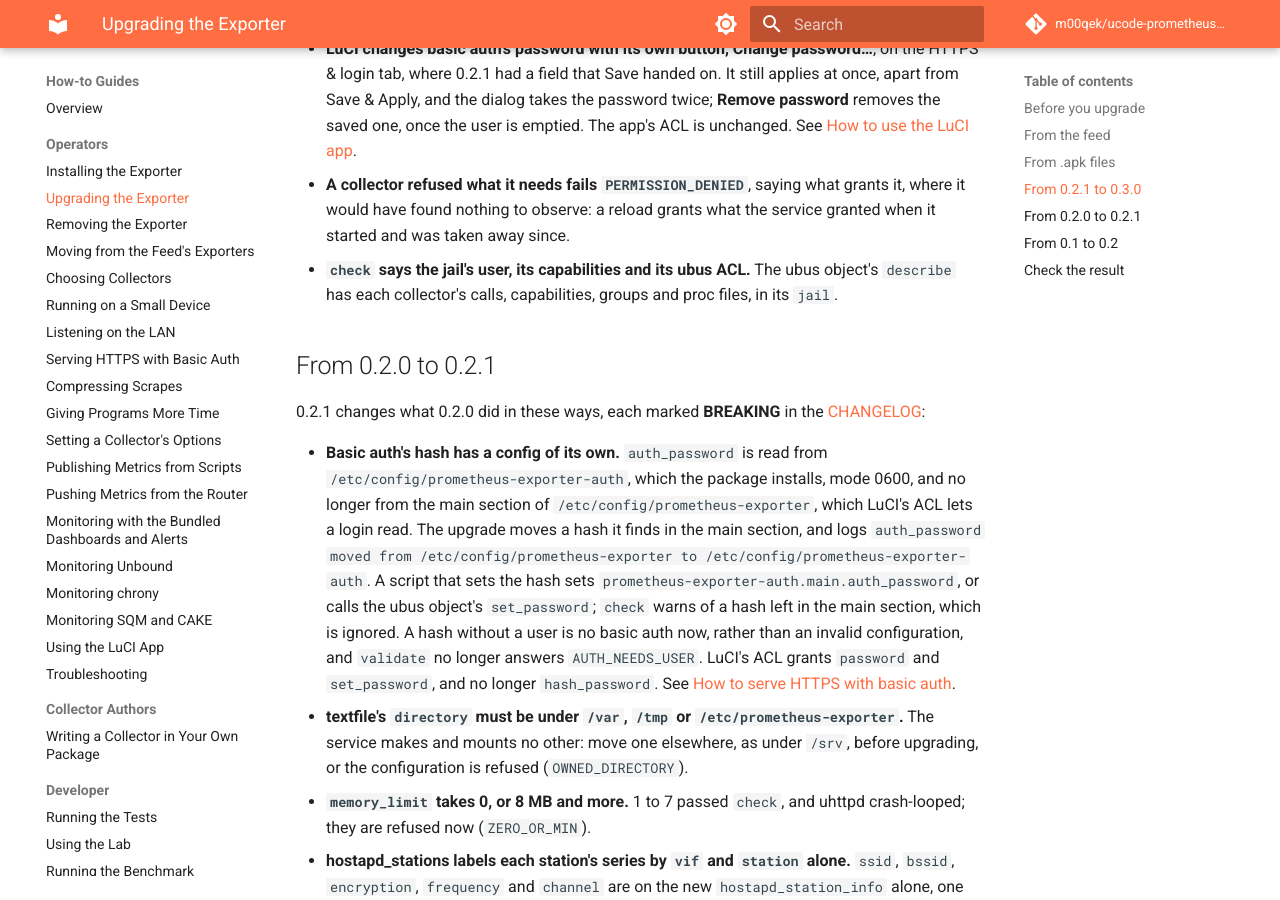
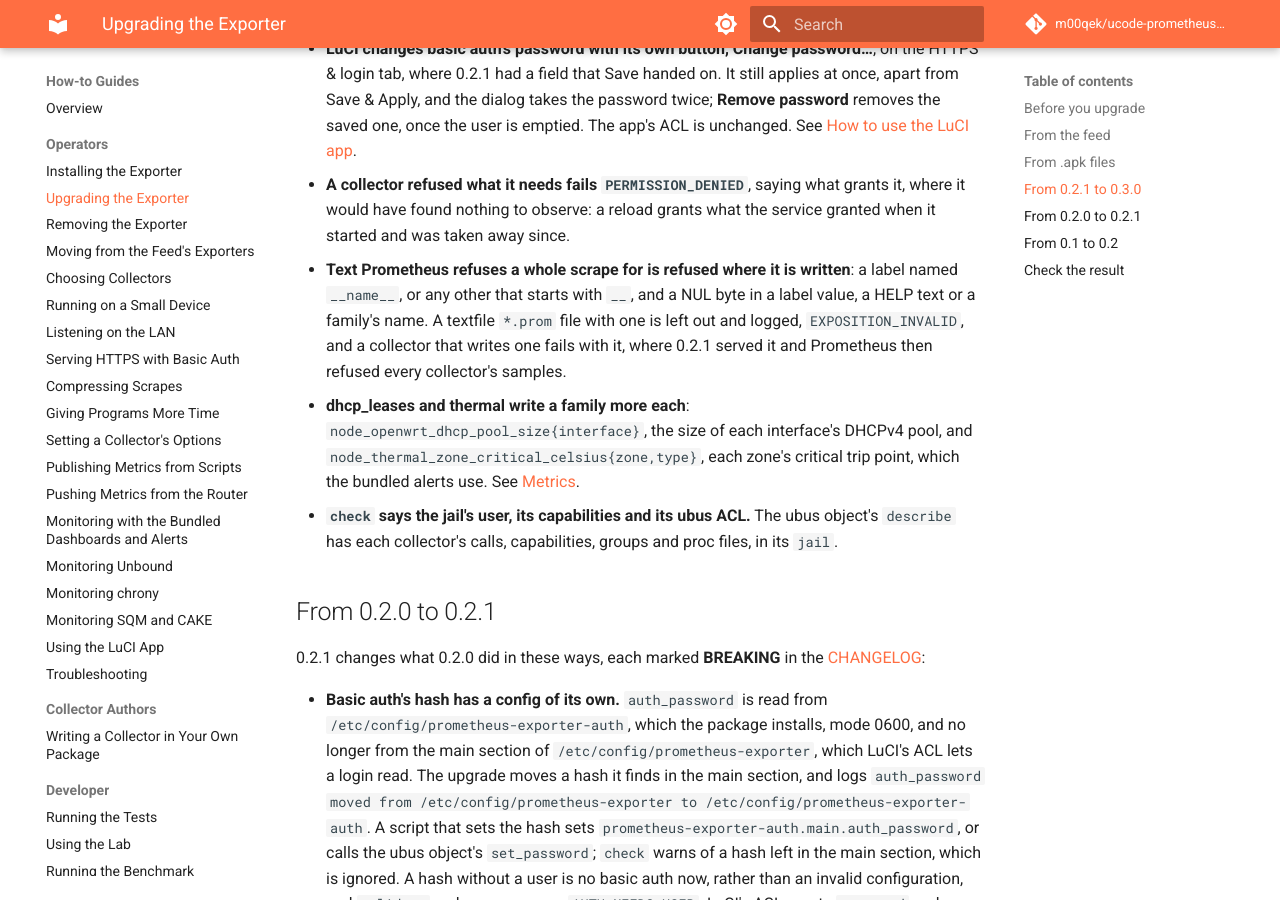
Before and after one commit to m00qek/ucode-prometheus-exporter, an MkDocs documentation site: the page built from docs/how-to/upgrade.md, in a window 1280 px wide and 900 px high, scrolled down 3641 px. Built offline with MkDocs 1.6.1 and Material for MkDocs 9.7.7, drawn with Linux system fonts in a browser that asks for light colours; comment, search, counter and statistics services are not loaded.

Commit message:
Say in the upgrade guide what 0.3.0 refuses that 0.2.1 served, and the two new families
A label named __name__ or __*, and a NUL byte, are refused where they are
written, a *.prom file with one left out, where 0.2.1 served it and
Prometheus refused the whole scrape; dhcp_leases and thermal write
node_openwrt_dhcp_pool_size and node_thermal_zone_critical_celsius.

```diff
--- a/docs/how-to/upgrade.md
+++ b/docs/how-to/upgrade.md
@@ -76,6 +76,8 @@
 - **Two new collectors, each a package of its own, installed by no group**: `pressure`, pressure stall information, which needs a kernel with `CONFIG_PSI` (OpenWrt's leave it off), and `interrupts`. Install the package to use one: `apk add ucode-prometheus-exporter-pressure`. See [How to choose collectors](choose-collectors.md#install-collectors).
 - **LuCI changes basic auth's password with its own button, Change password…**, on the HTTPS & login tab, where 0.2.1 had a field that Save handed on. It still applies at once, apart from Save & Apply, and the dialog takes the password twice; **Remove password** removes the saved one, once the user is emptied. The app's ACL is unchanged. See [How to use the LuCI app](luci.md#change-basic-auths-password).
 - **A collector refused what it needs fails `PERMISSION_DENIED`**, saying what grants it, where it would have found nothing to observe: a reload grants what the service granted when it started and was taken away since.
+- **Text Prometheus refuses a whole scrape for is refused where it is written**: a label named `__name__`, or any other that starts with `__`, and a NUL byte in a label value, a HELP text or a family's name. A textfile `*.prom` file with one is left out and logged, `EXPOSITION_INVALID`, and a collector that writes one fails with it, where 0.2.1 served it and Prometheus then refused every collector's samples.
+- **dhcp_leases and thermal write a family more each**: `node_openwrt_dhcp_pool_size{interface}`, the size of each interface's DHCPv4 pool, and `node_thermal_zone_critical_celsius{zone,type}`, each zone's critical trip point, which the bundled alerts use. See [Metrics](../reference/metrics.md).
 - **`check` says the jail's user, its capabilities and its ubus ACL.** The ubus object's `describe` has each collector's calls, capabilities, groups and proc files, in its `jail`.
 
 ## From 0.2.0 to 0.2.1
```
